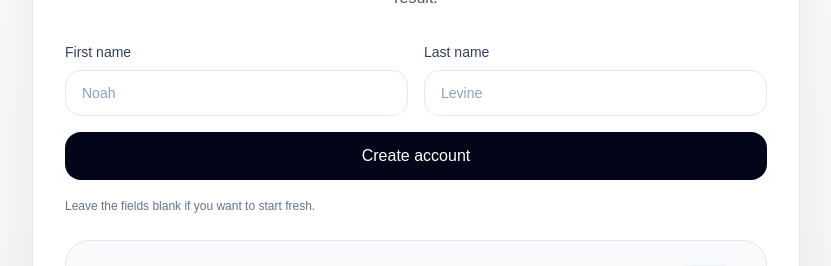
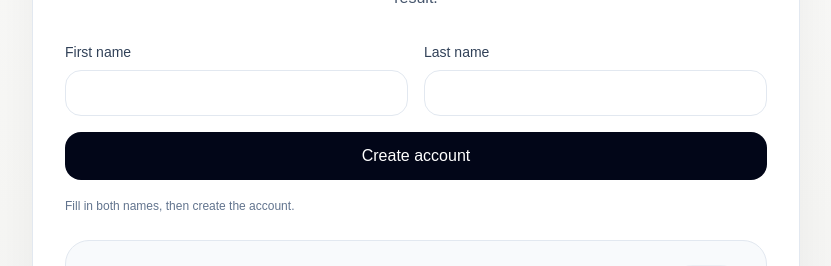
Before and after one commit to nadav0806/mvnmt-mail-creator, a Next.js app: page / in a window 1280 px wide. Shown: the part 259-525 px from the top of the page, without its empty margins (224-1055 px from the left). Built offline with nearby package versions, Linux system fonts and the light colour scheme.

Commit message:
Use direct account creation post

```diff
--- a/src/app/page.tsx
+++ b/src/app/page.tsx
@@ -25,11 +25,20 @@ export default function Home() {
     setResponse(null);
     setCopied(false);
 
+    const trimmedFirstName = firstName.trim();
+    const trimmedLastName = lastName.trim();
+
+    if (!trimmedFirstName || !trimmedLastName) {
+      setError("Please enter both a first and last name.");
+      setLoading(false);
+      return;
+    }
+
     try {
-      const res = await fetch("/api/create-account", {
+      const res = await fetch("https://publish.mvmnt.world/create-account", {
         method: "POST",
         headers: { "Content-Type": "application/json" },
-        body: JSON.stringify({ firstName, lastName }),
+        body: JSON.stringify({ firstName: trimmedFirstName, lastName: trimmedLastName }),
       });
 
       const data = (await res.json()) as CreateAccountResponse;
@@ -89,7 +98,6 @@ export default function Home() {
                     value={firstName}
                     onChange={(e) => setFirstName(e.target.value)}
                     className="rounded-2xl border border-slate-200 bg-white px-4 py-3 outline-none transition placeholder:text-slate-400 focus:border-slate-400 focus:ring-4 focus:ring-slate-100"
-                    placeholder="Noah"
                     required
                   />
                 </label>
@@ -100,7 +108,6 @@ export default function Home() {
                     value={lastName}
                     onChange={(e) => setLastName(e.target.value)}
                     className="rounded-2xl border border-slate-200 bg-white px-4 py-3 outline-none transition placeholder:text-slate-400 focus:border-slate-400 focus:ring-4 focus:ring-slate-100"
-                    placeholder="Levine"
                     required
                   />
                 </label>
@@ -114,7 +121,7 @@ export default function Home() {
                 {loading ? "Creating account..." : "Create account"}
               </button>
               <p className="text-xs leading-5 text-slate-500">
-                Leave the fields blank if you want to start fresh.
+                Fill in both names, then create the account.
               </p>
             </form>
 
```
